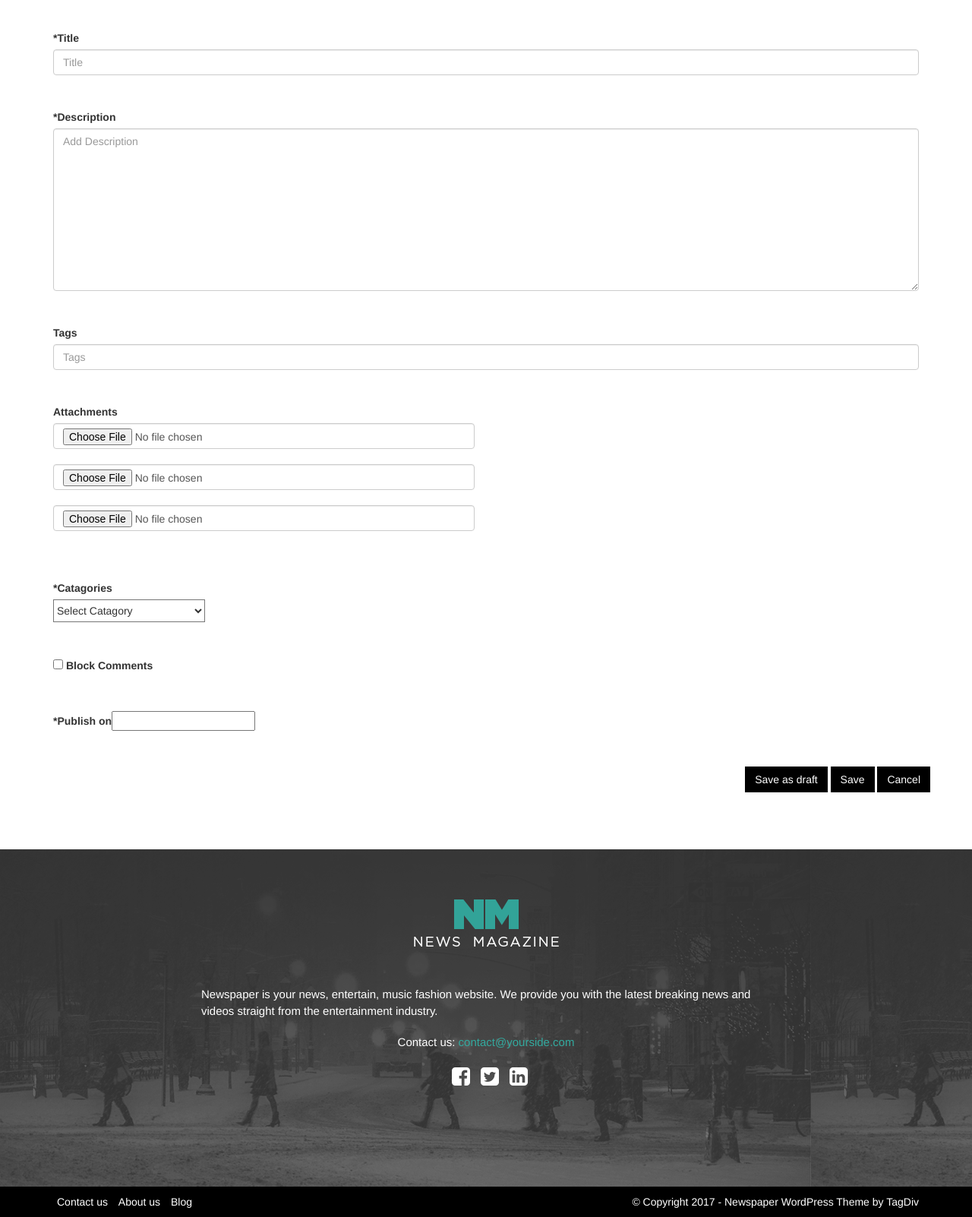
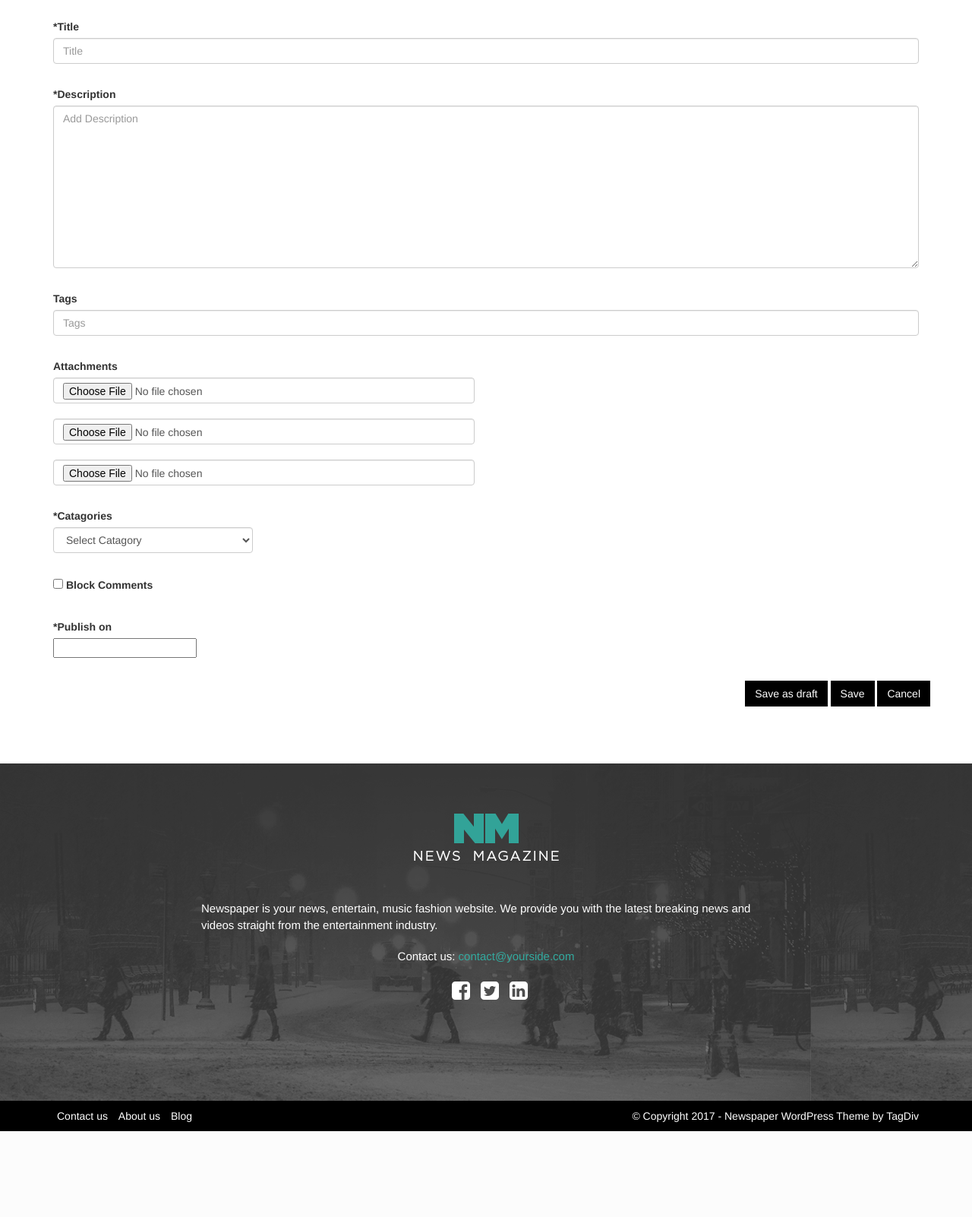
Before and after one commit to rizwans-cuelogic/poc, a Django app: page /create_blog/ in a window 1280 px wide. Shown: the part 251-1853 px from the top of the page at 76% size. After the commit the page ends 1740 px from the top, so only its background shows below. Run offline with Django 3.2, Linux system fonts and the light colour scheme; the visitor is signed in with stand-in values (Sample User, id 1); data that the repository does not hold is empty; some libraries are stand-ins or nearby versions.

Commit message:
done changes

```diff
--- a/project4/project/ebs/forms.py
+++ b/project4/project/ebs/forms.py
@@ -74,18 +74,18 @@ DateInput=partial(forms.DateInput, {'class' : 'datepicker' })
 class BlogForm(forms.ModelForm):
 	title=forms.CharField(required=True,label="title",
 					widget=forms.TextInput(
-						attrs={'size':'100%',
+						attrs={
 								'placeholder':'Title',
 							   'class':'form-control',
 							   }))
 	description = forms.CharField(required=True,label="description",
 							widget=forms.Textarea(
-								attrs={'size': '100%',
+								attrs={
 									   'placeholder':'Add Description',
 									   'class': 'form-control'}))
 	tags= forms.CharField(required=False,label="title",
 						widget=forms.TextInput(
-							 attrs={'size': '100%',
+							 attrs={
 							 		'placeholder':'Tags',
 									'class': 'form-control'}))
 
@@ -96,7 +96,7 @@ class BlogForm(forms.ModelForm):
 	categories=forms.ModelChoiceField(
 						queryset=Categories.objects.all().filter(state=True).order_by('name'),
 						empty_label='Select Catagory',
-						widget=forms.Select(attrs={"class":"catagory"})
+						widget=forms.Select(attrs={"class":"catagory form-control" })
 					)
 	comment_state=forms.BooleanField(required=False)
 
@@ -114,19 +114,19 @@ class BlogForm(forms.ModelForm):
 class BlogFileForm(forms.Form):
 	attachments=forms.FileField(required=False,label="image",
 						widget=forms.FileInput(
-							attrs={'size':'50%',
-								   'class':'form-control file-width',
+							attrs={
+								   'class':'form-control blog-file',
 								   'accept':'image/jpeg,image/png,application/msword,application/vnd.ms-excel,application/pdf'
 								}))
 	image1=forms.FileField(required=False,label="image",
 						widget=forms.FileInput(
-							attrs={'size':'50%',
-								   'class':'form-control file-width',
+							attrs={
+								   'class':'form-control blog-file',
 								   'accept':'image/jpeg,image/png,application/msword,application/vnd.ms-excel,application/pdf'
 								}))
 	image2=forms.FileField(required=False,label="image",
 						widget=forms.FileInput(
-							attrs={'size':'50%',
-								   'class':'form-control file-width',
+							attrs={
+								   'class':'form-control',
 								   'accept':'image/jpeg,image/png,application/msword,application/vnd.ms-excel,application/pdf'
 								}))
--- a/project4/project/ebs/static/ebs/css/add-blog.css
+++ b/project4/project/ebs/static/ebs/css/add-blog.css
@@ -4,34 +4,32 @@
 	padding-top:10px;
 
 }
-.catagory{
-	width:200px;
-	height:30px;
-	background-color:white;
-}
 .header{
 	border-bottom:1px solid black;
 	padding-bottom:10px;
 }
-.file-width{
+.blog-file{
 	margin-bottom:20px;
 }
 .form-group{
-	margin-top:30px;
+	margin-top:15px;
+}
+
+.buttons{
+	text-align:right;
 }
 
 @media screen and (max-width:768px){
-	.file-width{
+	.blog-file{
 		width:100%;
 	}
-	.catagory{
-		width:100%;
-	}
-	#id_published{
-		width:100%;
-	}
+
 	#datetimepicker1{
 		width:100%;
 	}
+	.buttons{
+	text-align:center;
+	}
+
 
 }
--- a/project4/project/ebs/templates/ebs/create_blog.html
+++ b/project4/project/ebs/templates/ebs/create_blog.html
@@ -120,16 +120,17 @@
 				<div class="row">
                 <div class="form-group  col-md-6">
 						{{blogform.image.errors}}
-						<label class="control-label">Attachments</label><br>{{blogfileform.attachments}}
+						<label class="control-label">Attachments</label>
+						{{blogfileform.attachments}}
                          {{blogfileform.image1}}
                          {{blogfileform.image2}}
                </div>
 				</div>
 
 				<div class="row">
-                <div class="form-group col-md-6">
+                <div class="form-group col-md-3">
 						{{blogform.categories.errors}}
-						<label for="categories" class="control-label">*Catagories</label><br>
+						<label for="categories" class="control-label">*Catagories</label>
                          {{blogform.categories}}
                 </div>
 				</div>
@@ -142,7 +143,7 @@
                 </div>
 
 				<div class="row">
-                <div class="form-group col-md-6">
+                <div class="form-group col-md-3">
 					<div class="input-group date " id="datetimepicker1">
 						<label class="control-label">*Publish on</label>
 						{{blogform.published.errors}}
@@ -152,7 +153,7 @@
 				</div>
 				</div>
 				<div class="row">
-                <div id="buttons" class="form-group pull-right" >
+                <div class="form-group buttons" >
 						<button id="draft" class="btn btn1 " name="button1" value="button1">Save as draft</button>
                         <button id="save" type="submit" class="btn  btn1" name="button2" value="button2">Save</button>
                         <a href="{% url 'manage_blog'%}" class="btn btn1">Cancel</a>
```
